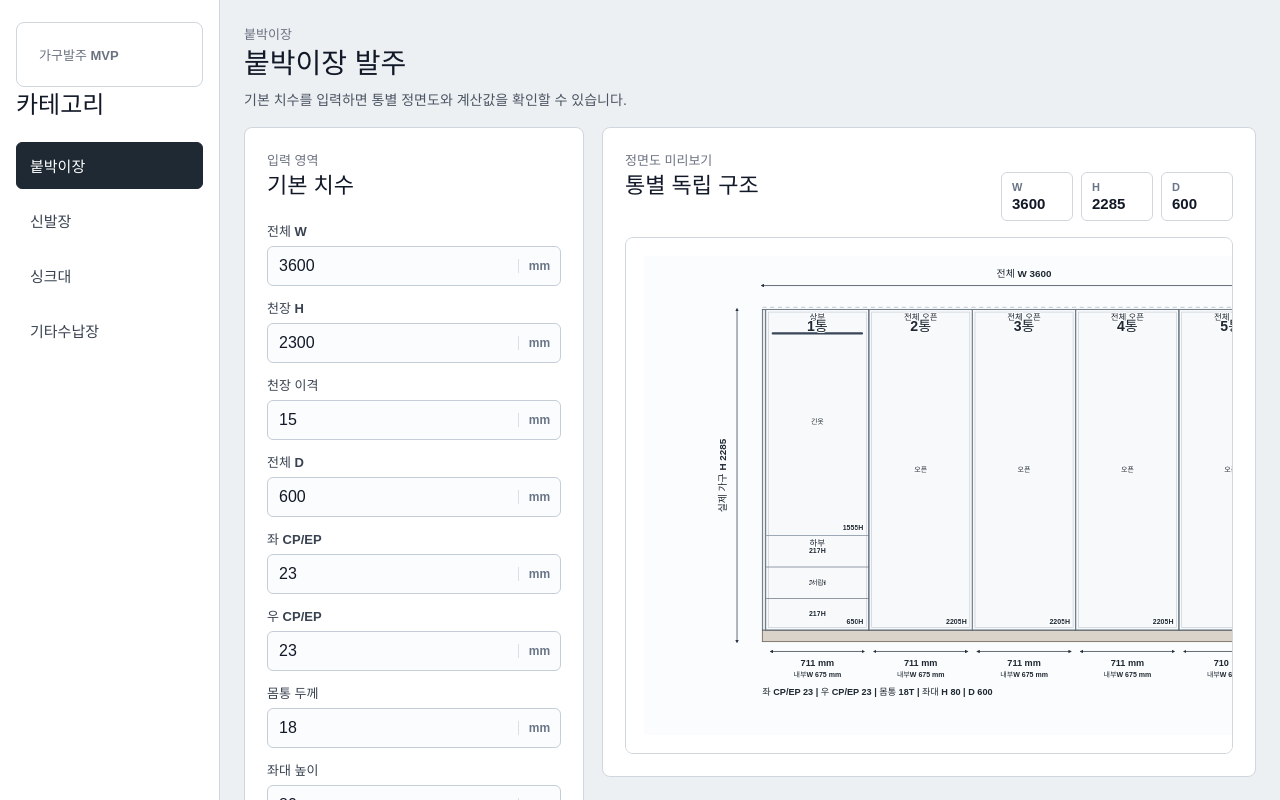
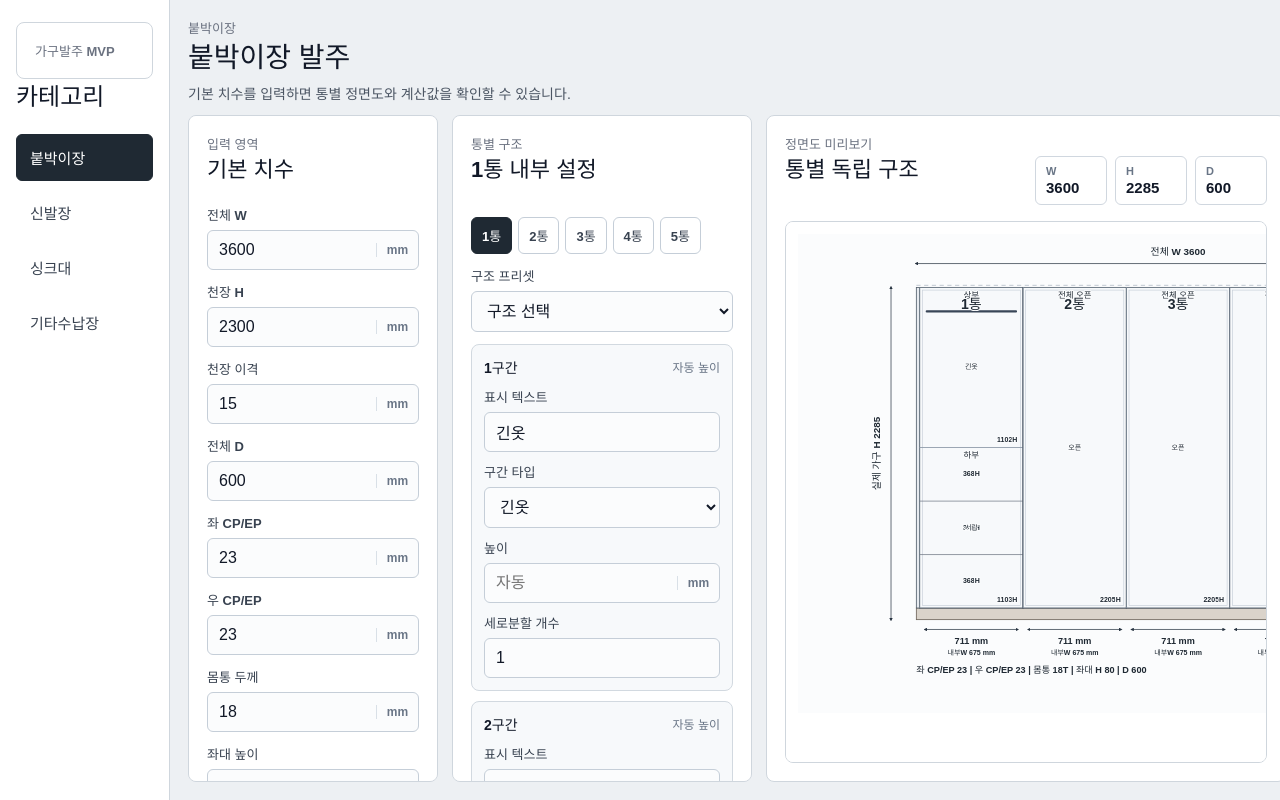
Before and after one commit to dauminterior-81451/gagu-balju, a React (Vite) app: page / in a window 1280 px wide. Shown: the top 800 px of the page. Built offline with nearby package versions, Linux system fonts and the light colour scheme.

Commit message:
하부 자동 높이 계산 및 화면 레이아웃 개선

```diff
--- a/src/App.css
+++ b/src/App.css
@@ -1,9 +1,10 @@
 .app-shell {
   display: grid;
-  grid-template-columns: 220px minmax(0, 1fr);
-  min-height: 100vh;
+  grid-template-columns: 170px minmax(0, 1fr);
+  height: 100vh;
   background: #edf0f3;
   color: #1f2933;
+  overflow: hidden;
 }
 
 .category-sidebar {
@@ -20,12 +21,15 @@
 }
 
 .sidebar-header p,
-.input-panel {
+.input-panel,
+.structure-panel {
   min-width: 0;
+  min-height: 0;
+  max-height: calc(100vh - 126px);
   border: 1px solid #cfd6dd;
   border-radius: 8px;
   background: #ffffff;
-  padding: 22px;
+  padding: 18px;
   overflow: auto;
 }
 
@@ -209,9 +213,6 @@
 .section-editor {
   display: grid;
   gap: 12px;
-  margin-top: 20px;
-  border-top: 1px solid #d9e0e7;
-  padding-top: 20px;
 }
 
 .section-editor-header {
@@ -299,27 +300,37 @@
 }
 
 .work-area {
+  display: grid;
+  grid-template-rows: auto minmax(0, 1fr);
   min-width: 0;
-  padding: 24px;
+  height: 100vh;
+  overflow: hidden;
+  padding: 18px;
 }
 
 .work-header {
-  margin-bottom: 18px;
+  margin-bottom: 12px;
 }
 
 .wardrobe-workspace {
   display: grid;
-  grid-template-columns: 340px minmax(0, 1fr);
-  gap: 18px;
-  align-items: start;
+  grid-template-columns: minmax(250px, 300px) minmax(300px, 360px) minmax(520px, 1fr);
+  gap: 14px;
+  min-height: 0;
+  align-items: stretch;
 }
 
 .preview-area {
+  position: sticky;
+  top: 18px;
+  display: grid;
+  grid-template-rows: auto minmax(0, 1fr);
   min-width: 0;
+  max-height: calc(100vh - 36px);
   border: 1px solid #cfd6dd;
   border-radius: 8px;
   background: #ffffff;
-  padding: 22px;
+  padding: 18px;
 }
 
 .preview-header {
@@ -392,7 +403,7 @@
   border: 1px solid #cfd6dd;
   border-radius: 8px;
   background: #ffffff;
-  padding: 18px;
+  padding: 12px;
 }
 
 .front-svg {
--- a/src/App.tsx
+++ b/src/App.tsx
@@ -131,14 +131,14 @@ const createPresetSections = (presetKey: StructurePresetKey): CabinetSection[] =
   if (presetKey === 'longDrawer') {
     return [
       { id: 'long-hanger', label: '긴옷', itemType: 'longHanger' },
-      { id: 'drawer', label: '하단 서랍', itemType: 'drawer', height: 650, drawerCount: 3 },
+      { id: 'drawer', label: '하단 서랍', itemType: 'drawer', drawerCount: 3 },
     ]
   }
 
   if (presetKey === 'shortDrawer') {
     return [
       { id: 'short-hanger', label: '짧은옷', itemType: 'shortHanger' },
-      { id: 'drawer', label: '하단 서랍', itemType: 'drawer', height: 760, drawerCount: 4 },
+      { id: 'drawer', label: '하단 서랍', itemType: 'drawer', drawerCount: 4 },
     ]
   }
 
@@ -155,7 +155,6 @@ const createPresetSections = (presetKey: StructurePresetKey): CabinetSection[] =
         id: 'bottom-split',
         label: '하단 좌우분할',
         itemType: 'open',
-        height: 760,
         verticalSplitCount: 2,
         splits: [
           { id: 'left', label: '좌측', itemType: 'shelf', widthRatio: 1, shelfCount: 3 },
@@ -382,7 +381,9 @@ export default function App() {
                   <p className="error-message">{selectedBay.heightError}</p>
                 ) : null}
               </section>
+            </aside>
 
+            <aside className="structure-panel" aria-label="통별 내부 구조 편집 패널">
               <section className="section-editor" aria-label="통별 내부 구조 편집">
                 <div className="panel-header section-editor-header">
                   <p>통별 구조</p>
```
